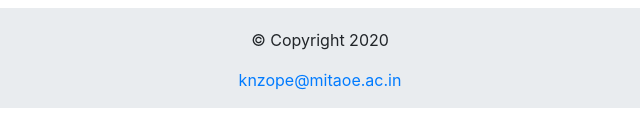
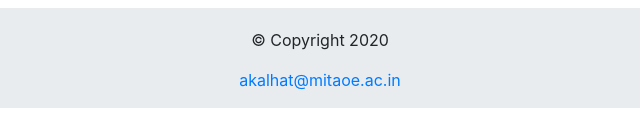
Before and after one commit to AbhishekAlhat-004/Assignment-2, a plain HTML site: page index.html in a window 1280 px wide. Shown: the part 1679-1816 px from the top of the page, 320-960 px from the left. Drawn offline with nearby package versions, Linux system fonts and the light colour scheme.

Commit message:
Update index.html

```diff
--- a/index.html
+++ b/index.html
@@ -139,7 +139,7 @@
                 <footer class="jumbotron text-center" style="bottom:0px">
                     <!-- <div class="container-fluid"> -->
                         <p>&copy; Copyright 2020</p>
-                        <a href="mailto:knzope@mitaoe.ac.in">knzope@mitaoe.ac.in</a></p>
+                        <a href="mailto:akalhat@mitaoe.ac.in">akalhat@mitaoe.ac.in</a></p>
                     <!-- </div> -->
                 </footer>
             </div>
```
